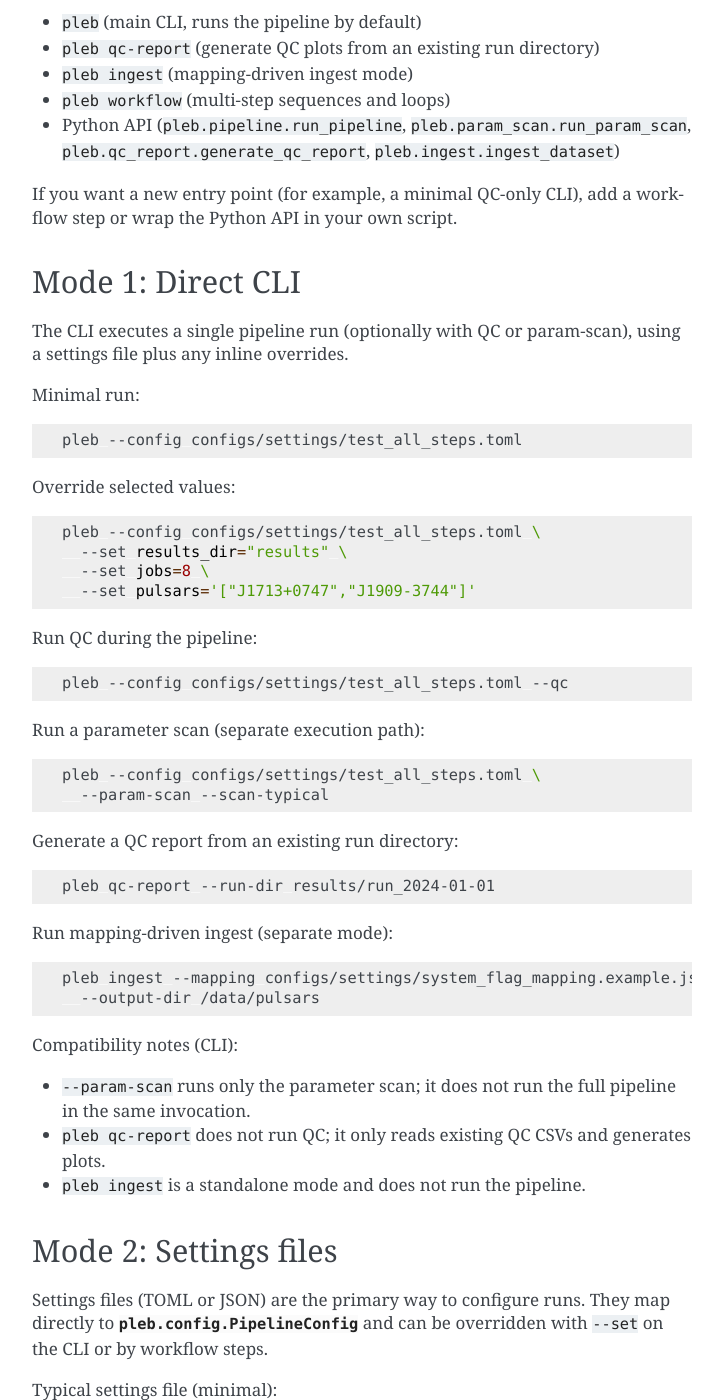
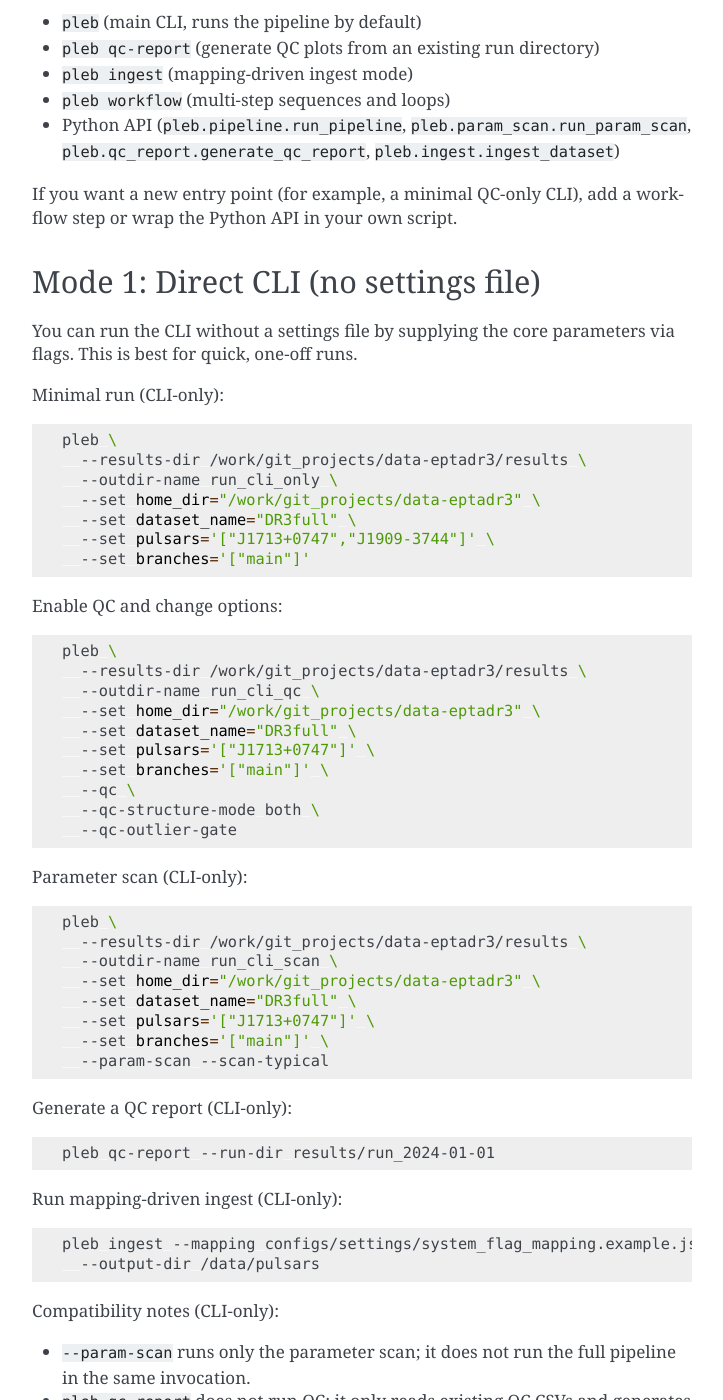
Before and after one commit to golamshaifullah/pleb, a Sphinx documentation site: the page built from docs/running_modes.rst, in a window 1280 px wide and 1400 px high, scrolled down 464 px. Shown: the whole window, without its empty margins (388-1111 px from the left). Built offline with Sphinx 7.4.7, drawn with Linux system fonts in a browser that asks for light colours; some of the changed text lies outside the part shown.

Commit message:
Documenting ways to run pleb properly

```diff
--- a/docs/running_modes.rst
+++ b/docs/running_modes.rst
@@ -30,54 +30,66 @@ If you want a new entry point (for example, a minimal QC-only CLI), add a
 workflow step or wrap the Python API in your own script.
 
 
-Mode 1: Direct CLI
------------------
+Mode 1: Direct CLI (no settings file)
+-------------------------------------
 
-The CLI executes a single pipeline run (optionally with QC or param-scan),
-using a settings file plus any inline overrides.
+You can run the CLI without a settings file by supplying the core parameters
+via flags. This is best for quick, one-off runs.
 
-Minimal run:
+Minimal run (CLI-only):
 
 .. code-block:: bash
 
-   pleb --config configs/settings/test_all_steps.toml
+   pleb \
+     --results-dir /work/git_projects/data-eptadr3/results \
+     --outdir-name run_cli_only \
+     --set home_dir="/work/git_projects/data-eptadr3" \
+     --set dataset_name="DR3full" \
+     --set pulsars='["J1713+0747","J1909-3744"]' \
+     --set branches='["main"]'
 
-Override selected values:
+Enable QC and change options:
 
 .. code-block:: bash
 
-   pleb --config configs/settings/test_all_steps.toml \
-     --set results_dir="results" \
-     --set jobs=8 \
-     --set pulsars='["J1713+0747","J1909-3744"]'
+   pleb \
+     --results-dir /work/git_projects/data-eptadr3/results \
+     --outdir-name run_cli_qc \
+     --set home_dir="/work/git_projects/data-eptadr3" \
+     --set dataset_name="DR3full" \
+     --set pulsars='["J1713+0747"]' \
+     --set branches='["main"]' \
+     --qc \
+     --qc-structure-mode both \
+     --qc-outlier-gate
 
-Run QC during the pipeline:
+Parameter scan (CLI-only):
 
 .. code-block:: bash
 
-   pleb --config configs/settings/test_all_steps.toml --qc
-
-Run a parameter scan (separate execution path):
-
-.. code-block:: bash
-
-   pleb --config configs/settings/test_all_steps.toml \
+   pleb \
+     --results-dir /work/git_projects/data-eptadr3/results \
+     --outdir-name run_cli_scan \
+     --set home_dir="/work/git_projects/data-eptadr3" \
+     --set dataset_name="DR3full" \
+     --set pulsars='["J1713+0747"]' \
+     --set branches='["main"]' \
      --param-scan --scan-typical
 
-Generate a QC report from an existing run directory:
+Generate a QC report (CLI-only):
 
 .. code-block:: bash
 
    pleb qc-report --run-dir results/run_2024-01-01
 
-Run mapping-driven ingest (separate mode):
+Run mapping-driven ingest (CLI-only):
 
 .. code-block:: bash
 
    pleb ingest --mapping configs/settings/system_flag_mapping.example.json \
      --output-dir /data/pulsars
 
-Compatibility notes (CLI):
+Compatibility notes (CLI-only):
 
 - ``--param-scan`` runs only the parameter scan; it does not run the full
   pipeline in the same invocation.
@@ -86,8 +98,8 @@ Compatibility notes (CLI):
 - ``pleb ingest`` is a standalone mode and does not run the pipeline.
 
 
-Mode 2: Settings files
-----------------------
+Mode 2: CLI with a settings file
+--------------------------------
 
 Settings files (TOML or JSON) are the primary way to configure runs. They map
 directly to :class:`pleb.config.PipelineConfig` and can be overridden with
@@ -143,6 +155,10 @@ Override in place:
    pleb --config configs/settings/qc.toml \
      --set outdir_name="run_qc_debug" \
      --set pqc_outlier_gate_sigma=4.5
+
+You can also take any CLI-only example from Mode 1 and move those values into
+the settings file, then keep only the high-level CLI switches (for example
+``--qc`` or ``--param-scan``).
 
 
 Mode 3: Workflow files
```
